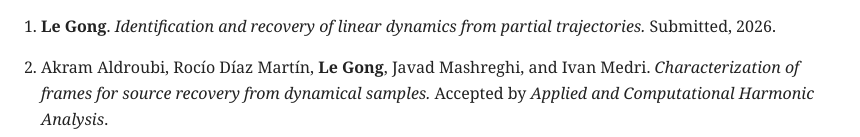
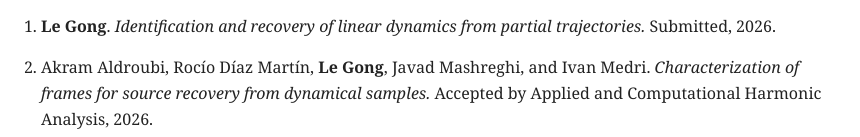
Before and after one commit to legong1/legong1.github.io, a plain HTML site: page index.html in a window 1280 px wide. Shown: the part 663-800 px from the top of the page, 214-1074 px from the left. Drawn offline with Linux system fonts and the light colour scheme.

Commit message:
Update publication year in index.html

```diff
--- a/index.html
+++ b/index.html
@@ -96,7 +96,7 @@
     Akram Aldroubi, Rocío Díaz Martín, <strong>Le Gong</strong>,
     Javad Mashreghi, and Ivan Medri.
     <em>Characterization of frames for source recovery from dynamical samples.</em>
-    Accepted by <em>Applied and Computational Harmonic Analysis</em>.
+    Accepted by Applied and Computational Harmonic Analysis, 2026.
   </li>
 </ol>
 
```
